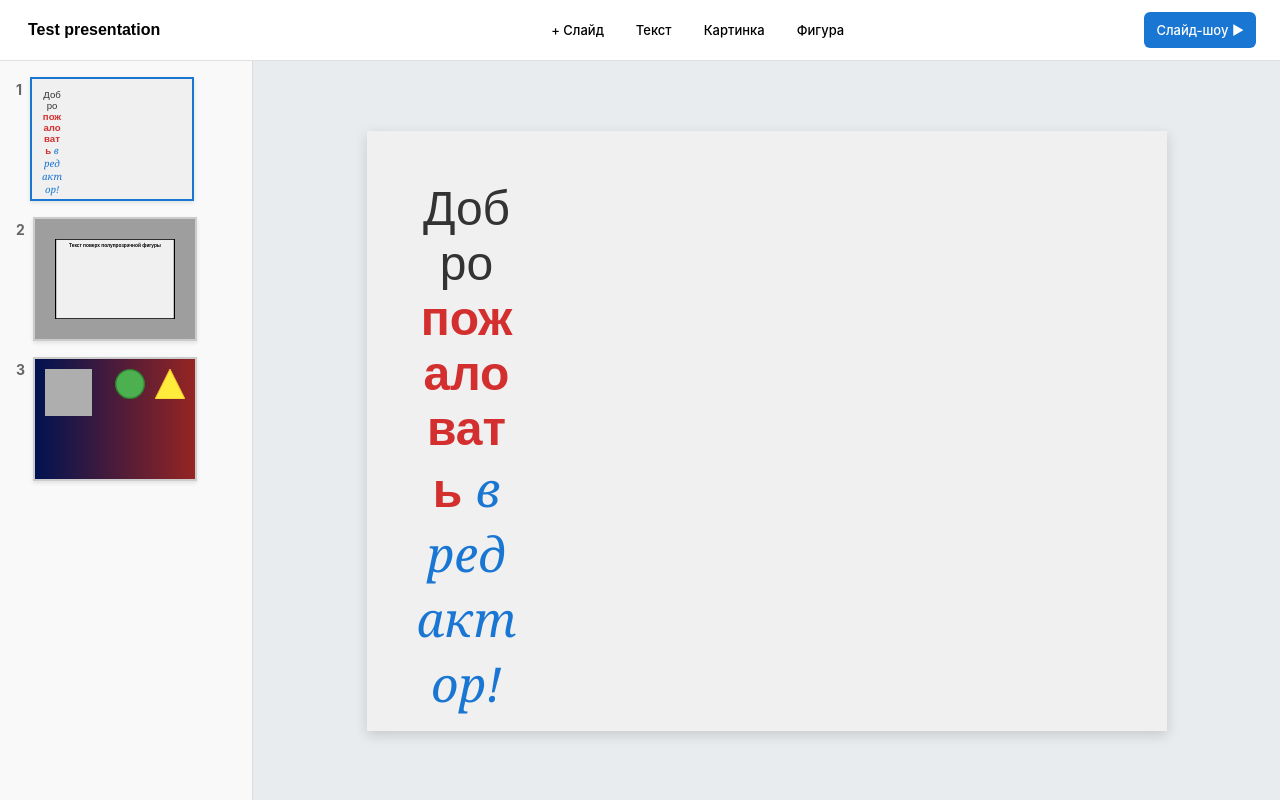
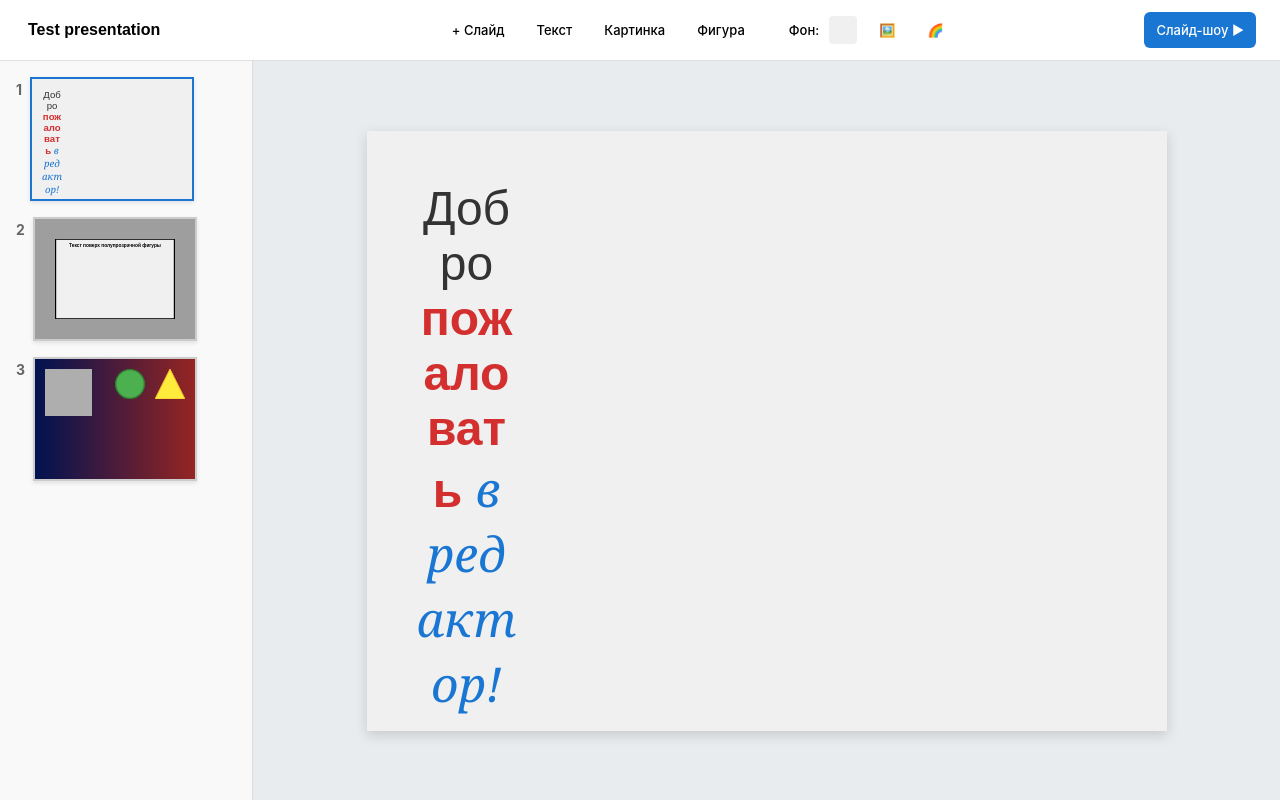
Before and after one commit to FunCodingMan/presentation-maker, a React (Vite) app: page / in a window 1280 px wide. Built offline with nearby package versions, Linux system fonts and the light colour scheme; grey boxes are pictures that could not be loaded.

Commit message:
feat: add background change and add objects

```diff
--- a/src/components/App.tsx
+++ b/src/components/App.tsx
@@ -4,6 +4,7 @@ import { Toolbar } from './Toolbar.js';
 import { SlideList } from './SlideList.js';
 import { Workspace } from './Workspace.js';
 import { PreviewOverlay } from './PreviewOverlay.js';
+import { setActiveSlideId } from '../editor.js';
 import styles from './App.module.css';
 
 type AppProps = {
@@ -12,18 +13,37 @@ type AppProps = {
 };
 
 function App({ presentation, activeSlideId }: AppProps) {
+
+    const ValidateIdx = (idx: number) => {
+        if (idx < 0) return 0;
+        if (idx >= presentation.slides.length) return presentation.slides.length - 1
+        return idx
+    }
+
+    const ToPrevSlide = () => {
+        const idx = presentation.slides.findIndex(slide => slide.id === activeSlideId);
+        setActiveSlideId(presentation.slides[ValidateIdx(idx - 1)].id);
+    }
+
+    const ToNextSlide = () => {
+        const idx = presentation.slides.findIndex(slide => slide.id === activeSlideId);
+        setActiveSlideId(activeSlideId = presentation.slides[ValidateIdx(idx + 1)].id);
+    }
     if (getPreviewMode()) {
         return (
             <PreviewOverlay
                 presentation={presentation}
                 onClose={() => setPreviewMode(false)}
+                onNextSlide={ToNextSlide}
+                onPrevSlide={ToPrevSlide}
+                activeSlideId={activeSlideId}
             />
         );
     }
 
     return (
         <div className={styles.appContainer}>
-            <Toolbar presentation={presentation} />
+            <Toolbar presentation={presentation} activeSlideId={activeSlideId} />
 
             <div className={styles.mainArea}>
                 <SlideList presentation={presentation} activeSlideId={activeSlideId} />
--- a/src/components/PreviewOverlay.tsx
+++ b/src/components/PreviewOverlay.tsx
@@ -4,24 +4,32 @@ import { Button } from './Button.js';
 import styles from './PreviewOverlay.module.css';
 
 type PreviewOverlayProps = {
-    presentation: Presentation;
-    onClose: () => void;
+    presentation: Presentation
+    activeSlideId: string | null
+    onPrevSlide: () => void
+    onNextSlide: () => void
+    onClose: () => void
 };
 
-function PreviewOverlay({ presentation, onClose }: PreviewOverlayProps) {
-    const currentSlide = presentation.slides[0];
-    const currentIndex = 0;
+function PreviewOverlay({ presentation, activeSlideId, onClose, onNextSlide, onPrevSlide }: PreviewOverlayProps) {
+    let currentIndex = presentation.slides.findIndex(
+        (slide) => slide.id === activeSlideId
+    );
+    if (currentIndex === -1) {
+        currentIndex = 0
+    }
+    const currentSlide = presentation.slides[currentIndex];
 
     return (
         <div className={styles.overlay}>
             <div className={styles.controls}>
-                <Button text="Назад" onClick={() => console.log('Назад')} />
+                <Button text="Назад" onClick={onPrevSlide} />
 
                 <span className={styles.counter}>
                     {currentIndex + 1} / {presentation.slides.length}
                 </span>
 
-                <Button text="Далее" onClick={() => console.log('Вперед')} />
+                <Button text="Далее" onClick={onNextSlide} />
                 <Button text="✕ Закрыть" onClick={onClose} className={styles.closeBtn} />
             </div>
 
--- a/src/components/Toolbar.module.css
+++ b/src/components/Toolbar.module.css
@@ -34,3 +34,36 @@
 .primaryButton:hover {
     background-color: #1565c0;
 }
+
+.colorPickerTool {
+    display: flex;
+    align-items: center;
+    gap: 8px;
+    margin-left: 12px;
+    padding-left: 12px;
+    border-left: 1px solid var(--border-color);
+}
+
+.toolLabel {
+    font-size: 13px;
+    font-weight: 500;
+    color: var(--text-icon);
+}
+
+.colorInput {
+    width: 32px;
+    height: 32px;
+    padding: 0;
+    border: 1px solid var(--border-color);
+    border-radius: 6px;
+    cursor: pointer;
+    background-color: transparent;
+}
+
+.colorInput::-webkit-color-swatch-wrapper {
+    padding: 2px;
+}
+.colorInput::-webkit-color-swatch {
+    border-radius: 4px;
+    border: none;
+}
--- a/src/components/Toolbar.tsx
+++ b/src/components/Toolbar.tsx
@@ -1,17 +1,21 @@
 import type { Presentation } from '../types/presentation.js';
-import { dispatch, setPreviewMode } from '../editor.js';
-import { updatePresentationName, addSlide } from '../functions/presentation.js';
-import { generateId } from '../functions/presentation.js';
+import { dispatch, getActiveSlideId, setPreviewMode } from '../editor.js';
+import { updatePresentationName, addSlide, modifySlide, generateId } from '../functions/presentation.js';
+import { addTextObject, addImageObject, addFigureObject } from '../functions/objects.js';
 import { Button } from './Button.js';
 import { TextInput } from './TextInput.js';
-import { addTextObject } from '../functions/objects.js'
+import { setSlideBackgroundColor, setSlideBackgroundImage, setSlideBackgroundGradient } from '../functions/slide.js'
 import styles from './Toolbar.module.css';
 
 type ToolbarProps = {
     presentation: Presentation;
+    activeSlideId: string | null;
 };
 
-function Toolbar({ presentation }: ToolbarProps) {
+function Toolbar({ presentation, activeSlideId }: ToolbarProps) {
+    const activeSlide = presentation.slides.find(s => s.id === activeSlideId) || presentation.slides[0];
+    const currentColor = activeSlide?.background.type === 'color' ? activeSlide.background.color : '#ffffff';
+
     const onNameChange = (newName: string) => {
         dispatch(updatePresentationName, newName)
     }
@@ -23,6 +27,81 @@ function Toolbar({ presentation }: ToolbarProps) {
     const onStartPreview = () => {
         setPreviewMode(true)
     }
+
+    const onBackgroundColorChange = (newColor: string) => {
+        dispatch(modifySlide, {
+            slideId: activeSlide.id,
+            operation: setSlideBackgroundColor,
+            args: newColor
+        });
+    };
+
+    const onBackgroundImageChange = () => {
+        const url = prompt('Введите URL картинки для фона:', 'https://images.unsplash.com/photo-1557682250-33bd709cbe85?q=80&w=1000');
+        if (url) {
+            dispatch(modifySlide, {
+                slideId: activeSlide.id,
+                operation: setSlideBackgroundImage,
+                args: url
+            });
+        }
+    };
+
+    const onBackgroundGradientChange = () => {
+        dispatch(modifySlide, {
+            slideId: activeSlide.id,
+            operation: setSlideBackgroundGradient,
+            args: { colors: ['#a18cd1', '#fbc2eb'], angle: 45 }
+        })
+    }
+
+
+    const onAddText = () => {
+        dispatch(modifySlide, {
+            slideId: activeSlide.id,
+            operation: addTextObject,
+            args: {
+                id: generateId(),
+                spans: [{ text: 'Новый текст', style: { fontSize: 24, fontColor: '#000', fontStyle: [] } }],
+                position: { x: 50, y: 50},
+                size: { width: 300, height: 50 },
+                textLayout: 'left'
+            }
+        })
+    }
+
+    const onAddImage = () => {
+        dispatch(modifySlide, {
+            slideId: activeSlide.id,
+            operation: addImageObject,
+            args: {
+                id: generateId(),
+                src: 'https://img02.rl0.ru/afisha/e750x-i/daily.afisha.ru/uploads/images/6/e5/6e5a713fb8d534791c6eed2e47be9640.jpg',
+                position: { x: 50, y: 50 },
+                size: { width: 750, height: 807 },
+                filters: []
+            }
+        })
+    }
+
+    const onAddFigure = () => {
+        dispatch(modifySlide, {
+            slideId: activeSlide.id,
+            operation: addFigureObject,
+            args: {
+                id: generateId(),
+                position: { x: 100, y: 100 },
+                size: { width: 100, height: 100 },
+                figureStyle: {
+                    shape: 'rectangle',
+                    fillcolor: 'red',
+                    strokeColor: 'blue',
+                    strokeWidth: 2
+                }
+            }
+        })
+    }
+
 
     return (
         <div className={styles.toolbar}>
@@ -37,9 +116,21 @@ function Toolbar({ presentation }: ToolbarProps) {
 
             <div className={styles.centerGroup}>
                 <Button text="+ Слайд" onClick={onAddSlide} />
-                <Button text="Текст" onClick={onAddSlide} />
-                <Button text="Картинка" onClick={onAddSlide} />
-                <Button text="Фигура" onClick={onAddSlide} />
+                <Button text="Текст" onClick={onAddText} />
+                <Button text="Картинка" onClick={onAddImage} />
+                <Button text="Фигура" onClick={onAddFigure} />
+
+                <div className={styles.colorPickerTool}>
+                    <span className={styles.toolLabel}>Фон:</span>
+                    <TextInput
+                        type="color"
+                        value={currentColor}
+                        onChange={onBackgroundColorChange}
+                        className={styles.colorInput}
+                    />
+                    <Button text="🖼️" onClick={onBackgroundImageChange} />
+                    <Button text="🌈" onClick={onBackgroundGradientChange} />
+                </div>
             </div>
 
             <div className={styles.rightGroup}>
--- a/src/data.ts
+++ b/src/data.ts
@@ -56,7 +56,7 @@ function createTestPresentation(): Presentation {
     presentation = addSlide(presentation, { id: generateId(), slideName: 'Объекты' })
     let slide3 = presentation.slides[2];
 
-    slide3 = setSlideBackgroundGradient(slide3, ['#001251', '#952523'], 90);
+    slide3 = setSlideBackgroundGradient(slide3, { colors: ['#001251', '#952523'], angle: 90 });
 
     slide3 = addImageObject(slide3, {
         id: generateId(),
--- a/src/functions/presentation.ts
+++ b/src/functions/presentation.ts
@@ -122,6 +122,24 @@ function duplicateSlide(presentation: Presentation, slideId: string, duplicateSl
     }
 }
 
+type ModifySlidePayload = {
+    slideId: string;
+    operation: (slide: Slide, args: any) => Slide
+    args: any
+};
+
+function modifySlide(presentation: Presentation, payload: ModifySlidePayload): Presentation
+{
+    return {
+        ...presentation,
+        slides: presentation.slides.map(slide =>
+            slide.id === payload.slideId
+                ? payload.operation(slide, payload.args)
+                : slide
+        )
+    }
+}
+
 export {
     updatePresentationName,
     createPresentation,
@@ -131,5 +149,6 @@ export {
     removeSlides,
     generateId,
     moveSlide,
-    duplicateSlide
+    duplicateSlide,
+    modifySlide
 }
--- a/src/functions/slide.ts
+++ b/src/functions/slide.ts
@@ -17,7 +17,11 @@ function setSlideBackgroundImage(slide: Slide, imageUrl: string): Slide {
     }
 }
 
-function setSlideBackgroundGradient(slide: Slide, colors: string[], angle?: number): Slide {
+type GradientPayload = {
+    colors: string[], angle?: number
+};
+
+function setSlideBackgroundGradient(slide: Slide, {colors, angle}: GradientPayload): Slide {
     return {
         ...slide,
         background: {type: 'gradient', colors, angle}
```
Also changed, not shown: 1 other file (tests, documents, lock files or other folders).
